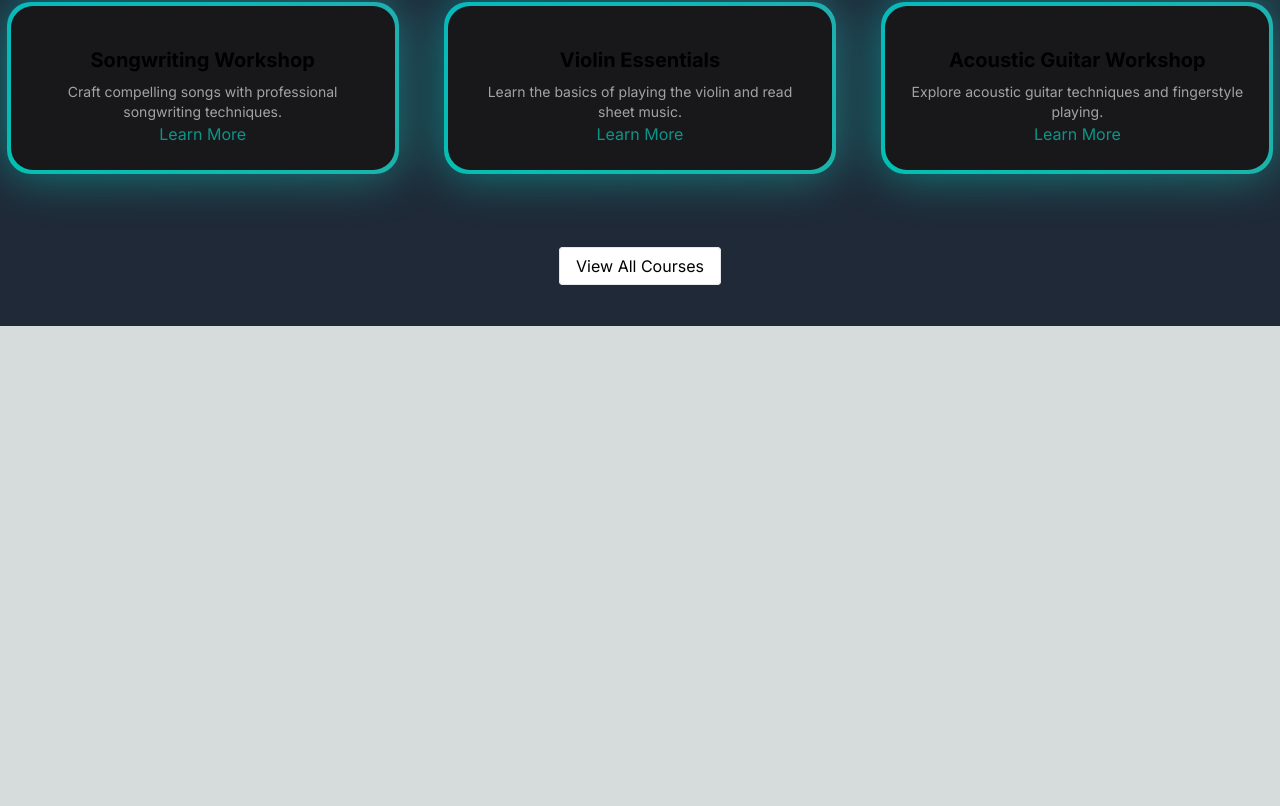
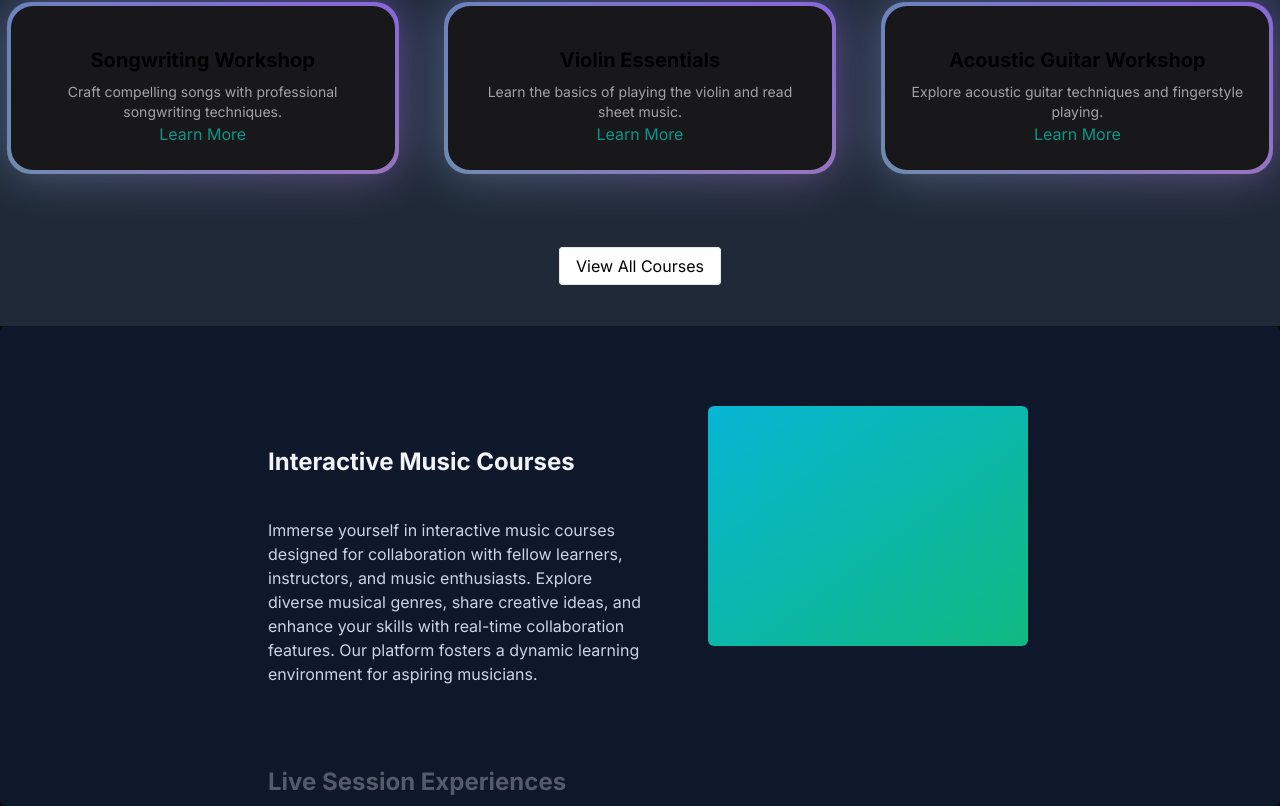
Before and after one commit to ZeeshanMukhtar1/EasyCode, a Next.js app: page / in a window 1280 px wide. Shown: the part 1002-1808 px from the top of the page. Before the commit the page ends 1328 px from the top, so only its background shows below. Built offline with nearby package versions, Linux system fonts and the light colour scheme.

Commit message:
💄 Add WhyChoseUs component

```diff
--- /dev/null
+++ b/src/app/components/WhyChoseUs.tsx
@@ -0,0 +1,35 @@
+'use client';
+import React from 'react';
+import { StickyScroll } from './ui/sticky-scroll-reveal';
+
+const musicSchollContent = [
+  {
+    title: 'Interactive Music Courses',
+    description:
+      'Immerse yourself in interactive music courses designed for collaboration with fellow learners, instructors, and music enthusiasts. Explore diverse musical genres, share creative ideas, and enhance your skills with real-time collaboration features. Our platform fosters a dynamic learning environment for aspiring musicians.',
+  },
+  {
+    title: 'Live Session Experiences',
+    description:
+      'Witness live changes as they unfold during interactive sessions. Our platform allows you to observe real-time demonstrations, receive immediate feedback, and engage in discussions with instructors and peers. No more waiting for updates—experience the excitement of live music learning.',
+  },
+  {
+    title: 'Harmony in Versioning',
+    description:
+      'Embrace the harmony of version control tailored for musicians. Our platform ensures you always have access to the latest content, eliminating confusion and manual updates. Stay in tune with the latest lessons, collaborate seamlessly, and maintain the rhythm of your musical journey.',
+  },
+  {
+    title: 'Exploring Musical Genres',
+    description:
+      "Dive into a world of musical exploration with real-time updates on course content. Our platform eliminates versioning stress, ensuring you're always connected to the most recent lessons. Stay in sync with the diverse musical landscape, collaborate effortlessly, and enjoy a continuous flow of learning.",
+  },
+];
+function WhyChoseUs() {
+  return (
+    <div>
+      <StickyScroll content={musicSchollContent} />
+    </div>
+  );
+}
+
+export default WhyChoseUs;
--- /dev/null
+++ b/src/app/components/ui/sticky-scroll-reveal.tsx
@@ -0,0 +1,88 @@
+'use client';
+import React, { useRef } from 'react';
+import { useMotionValueEvent, useScroll } from 'framer-motion';
+import { motion } from 'framer-motion';
+
+export const StickyScroll = ({
+  content,
+}: {
+  content: {
+    title: string;
+    description: string;
+  }[];
+}) => {
+  const [activeCard, setActiveCard] = React.useState(0);
+  const ref = useRef<any>(null);
+  const { scrollYProgress } = useScroll({
+    container: ref,
+    offset: ['start start', 'end start'],
+  });
+  const cardLength = content.length;
+
+  useMotionValueEvent(scrollYProgress, 'change', (latest) => {
+    const cardsBreakpoints = content.map((_, index) => index / cardLength);
+    cardsBreakpoints.forEach((breakpoint, index) => {
+      if (latest > breakpoint - 0.2 && latest <= breakpoint) {
+        setActiveCard(() => index);
+      }
+    });
+  });
+
+  const backgroundColors = [
+    'var(--slate-900)',
+    'var(--black)',
+    'var(--neutral-900)',
+  ];
+  const linearGradients = [
+    'linear-gradient(to bottom right, var(--cyan-500), var(--emerald-500))',
+    'linear-gradient(to bottom right, var(--pink-500), var(--indigo-500))',
+    'linear-gradient(to bottom right, var(--orange-500), var(--yellow-500))',
+  ];
+  return (
+    <motion.div
+      animate={{
+        backgroundColor: backgroundColors[activeCard % backgroundColors.length],
+      }}
+      className="h-[30rem] overflow-y-auto flex justify-center relative space-x-10 rounded-md p-10"
+      ref={ref}
+    >
+      <div className="div relative flex items-start px-4">
+        <div className="max-w-2xl">
+          {content.map((item, index) => (
+            <div key={item.title + index} className="my-20">
+              <motion.h2
+                initial={{
+                  opacity: 0,
+                }}
+                animate={{
+                  opacity: activeCard === index ? 1 : 0.3,
+                }}
+                className="text-2xl font-bold text-slate-100"
+              >
+                {item.title}
+              </motion.h2>
+              <motion.p
+                initial={{
+                  opacity: 0,
+                }}
+                animate={{
+                  opacity: activeCard === index ? 1 : 0.3,
+                }}
+                className="text-kg text-slate-300 max-w-sm mt-10"
+              >
+                {item.description}
+              </motion.p>
+            </div>
+          ))}
+          <div className="h-40" />
+        </div>
+      </div>
+      <motion.div
+        animate={{
+          background: linearGradients[activeCard % linearGradients.length],
+        }}
+        className="hidden lg:block h-60 w-80 rounded-md bg-white sticky top-10 overflow-hidden"
+      ></motion.div>
+    </motion.div>
+  );
+};
--- a/src/app/page.tsx
+++ b/src/app/page.tsx
@@ -1,12 +1,14 @@
 import Image from 'next/image';
 import Herosections from './components/Herosections';
 import FeaturedCourses from './components/FeaturedCourses';
+import WhyChoseUs from './components/WhyChoseUs';
 
 export default function Home() {
   return (
     <main className="min-h-screen bg-black/[0.96] antialiased bg-grid-white/[0.02]">
       <Herosections />
       <FeaturedCourses />
+      <WhyChoseUs />
     </main>
   );
 }
```
